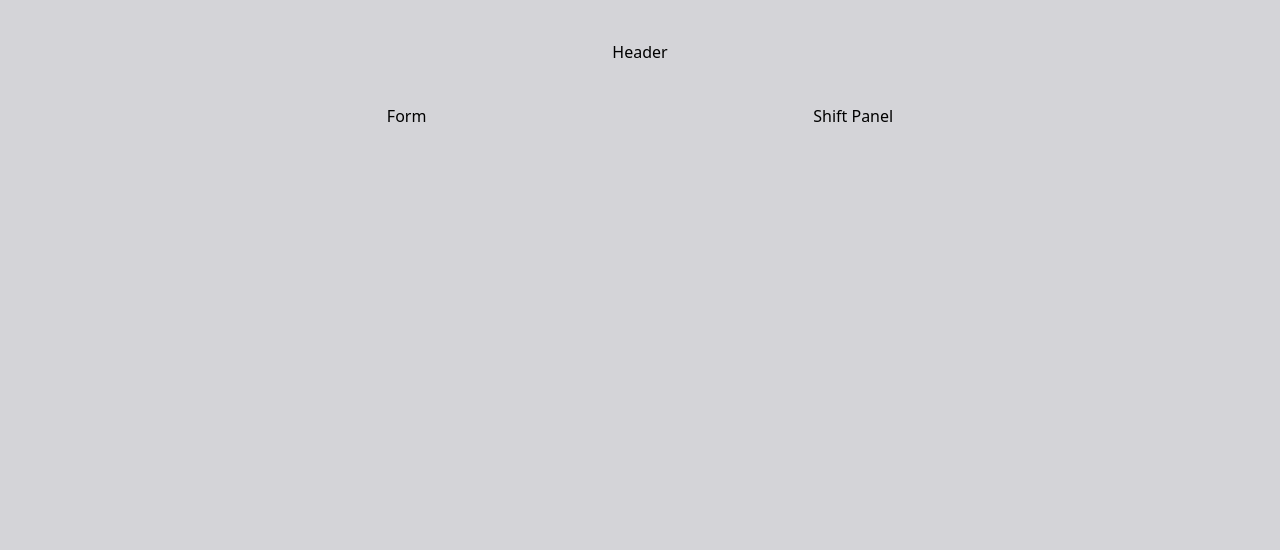
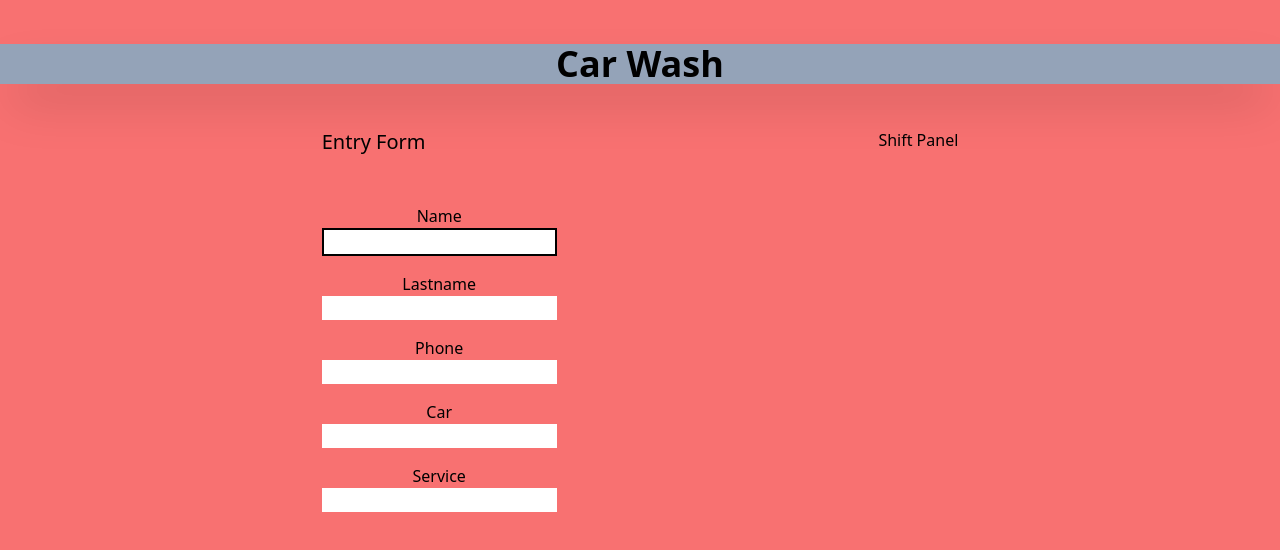
Before and after one commit to ignaciogiorgis/firstViteReactProject, a React (Vite) app: page / in a window 1280 px wide. Shown: the top 550 px of the page. Built offline with nearby package versions, Linux system fonts and the light colour scheme.

Commit message:
skeleton-form

```diff
--- a/index.html
+++ b/index.html
@@ -6,7 +6,7 @@
     <meta name="viewport" content="width=device-width, initial-scale=1.0" />
     <title>Car Wash</title>
   </head>
-  <body class="bg-zinc-300 h-screen">
+  <body class="bg-red-400 h-screen">
     <div id="root"></div>
     <script type="module" src="/src/main.jsx"></script>
   </body>
--- a/src/Components/Form.jsx
+++ b/src/Components/Form.jsx
@@ -2,8 +2,32 @@ import React from 'react'
 
 const Form = () => {
   return (
-    <div>
-      <h1>Form </h1>
+    <div className='flex justify-center'>
+      <div>
+        <h2 className='text-left text-xl pb-10'>Entry Form</h2>
+          <form action="">
+            <div className='flex flex-col py-2'>
+              <label htmlFor="">Name</label>
+              <input className=' border-2 border-black mt-' type="text" />
+          </div>
+          <div className='flex flex-col py-2'>
+              <label htmlFor="">Lastname</label>
+              <input type="text" />
+          </div>
+          <div className='flex flex-col py-2'>
+              <label htmlFor="">Phone</label>
+              <input type="text" />
+          </div>
+          <div className='flex flex-col py-2'>
+              <label htmlFor="">Car</label>
+              <input type="text" />
+          </div>
+          <div className='flex flex-col py-2'>
+              <label htmlFor="">Service</label>
+              <input type="text" />
+          </div>
+          </form>
+       </div>
     </div>
   )
 }
--- a/src/Components/Header.jsx
+++ b/src/Components/Header.jsx
@@ -3,7 +3,8 @@ import React from 'react'
 const Header = () => {
   return (
     <div>
-      <h1>Header</h1>
+      <h1 className=' bg-slate-400 my-1 text-4xl shadow-2xl font-bold font-sans '>Car Wash</h1>
+
     </div>
   )
 }
```
